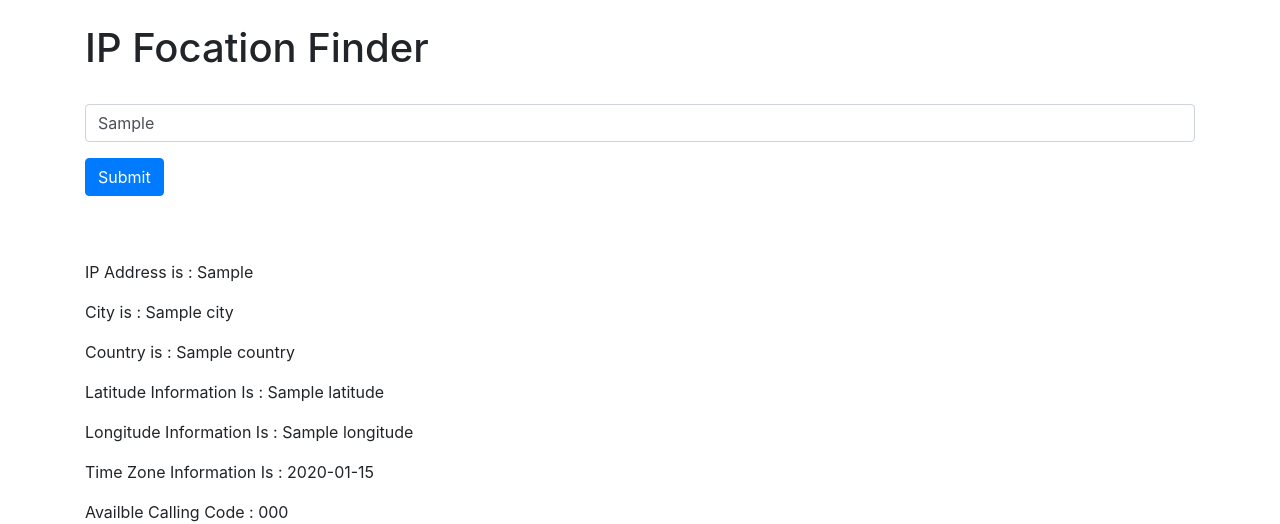
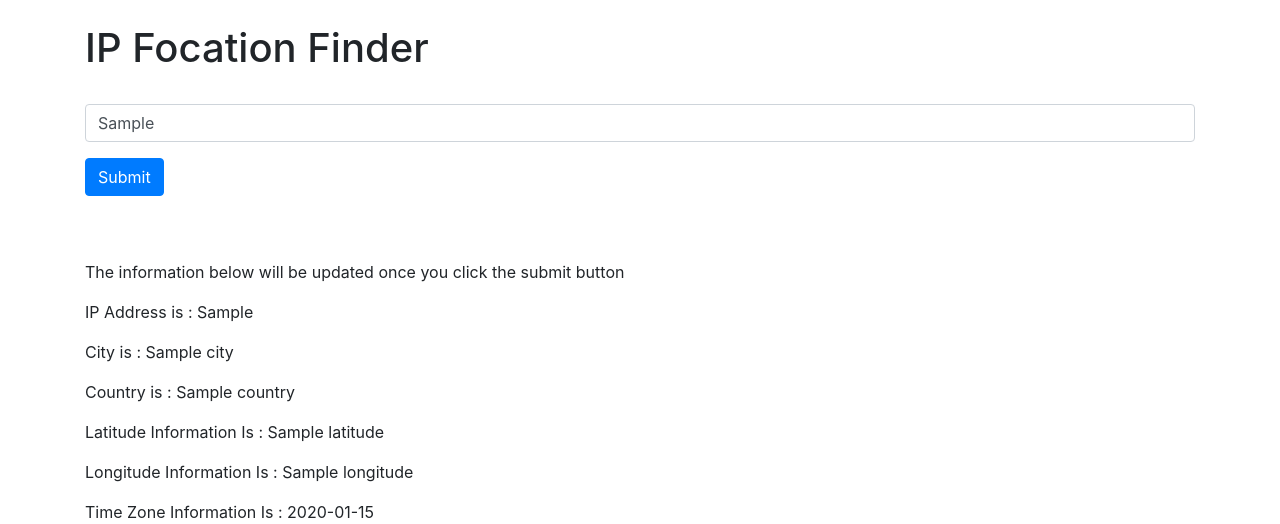
Before and after one commit to suryanshtokas/IP-finder, a Django app: template templates/finder.html in a window 1280 px wide. Shown: the part 56-580 px from the top of the page. Run offline with Django 3.2, Linux system fonts and the light colour scheme; the template is opened without the code that fills it: most values are stand-ins (such as "Sample title", 1, 10 or a date in 2020).

Commit message:
Changes in the .html files

```diff
--- a/templates/finder.html
+++ b/templates/finder.html
@@ -29,6 +29,8 @@
     <br>
     <br>
 
+    <p>The information below will be updated once you click the submit button</p>
+
     <p>IP Address is : {{data.ip}}</p>
     <p>City is : {{data.city}}</p>
     <p>Country is : {{data.country}}</p>
```
